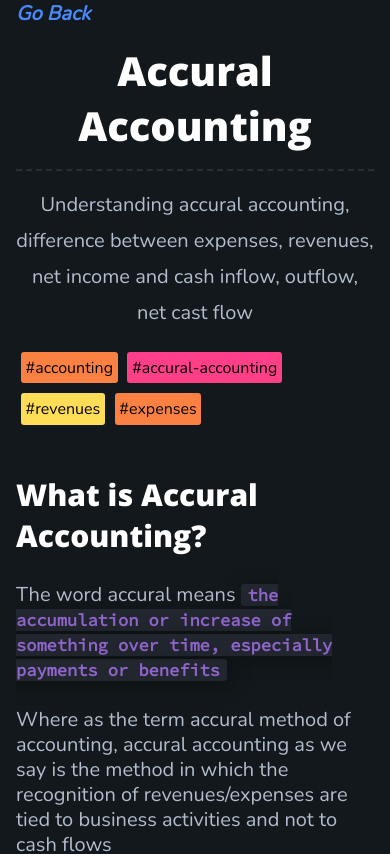
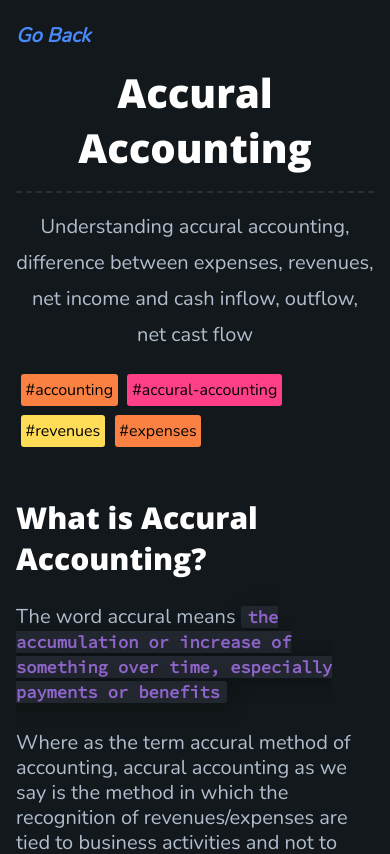
Before and after one commit to AkashSDas/mone, a Next.js app: page /accural_accounting in a window 390 px wide. Shown: the top 854 px of the page. Built offline with nearby package versions, Linux system fonts and the light colour scheme.

Commit message:
refactor padding and margin

```diff
--- a/src/design/scss/content.scss
+++ b/src/design/scss/content.scss
@@ -19,7 +19,7 @@
   .tag-grp .tag {
     border-radius: 3px;
     padding: 0.3rem;
-    margin: 1rem 0.6rem;
+    margin: 0.6rem;
     font-size: 1rem;
   }
 
@@ -105,7 +105,7 @@
 
 @media only screen and (max-width: 600px) {
   .post {
-    margin: auto 1rem;
+    margin: 1.4rem 1rem;
   }
 
   .post .content-article img:hover {
--- a/src/design/scss/theme.scss
+++ b/src/design/scss/theme.scss
@@ -164,6 +164,7 @@ button:hover {
 @media only screen and (max-width: 600px) {
   main {
     padding: 0rem;
+    margin: auto 1rem;
   }
 }
 
```
